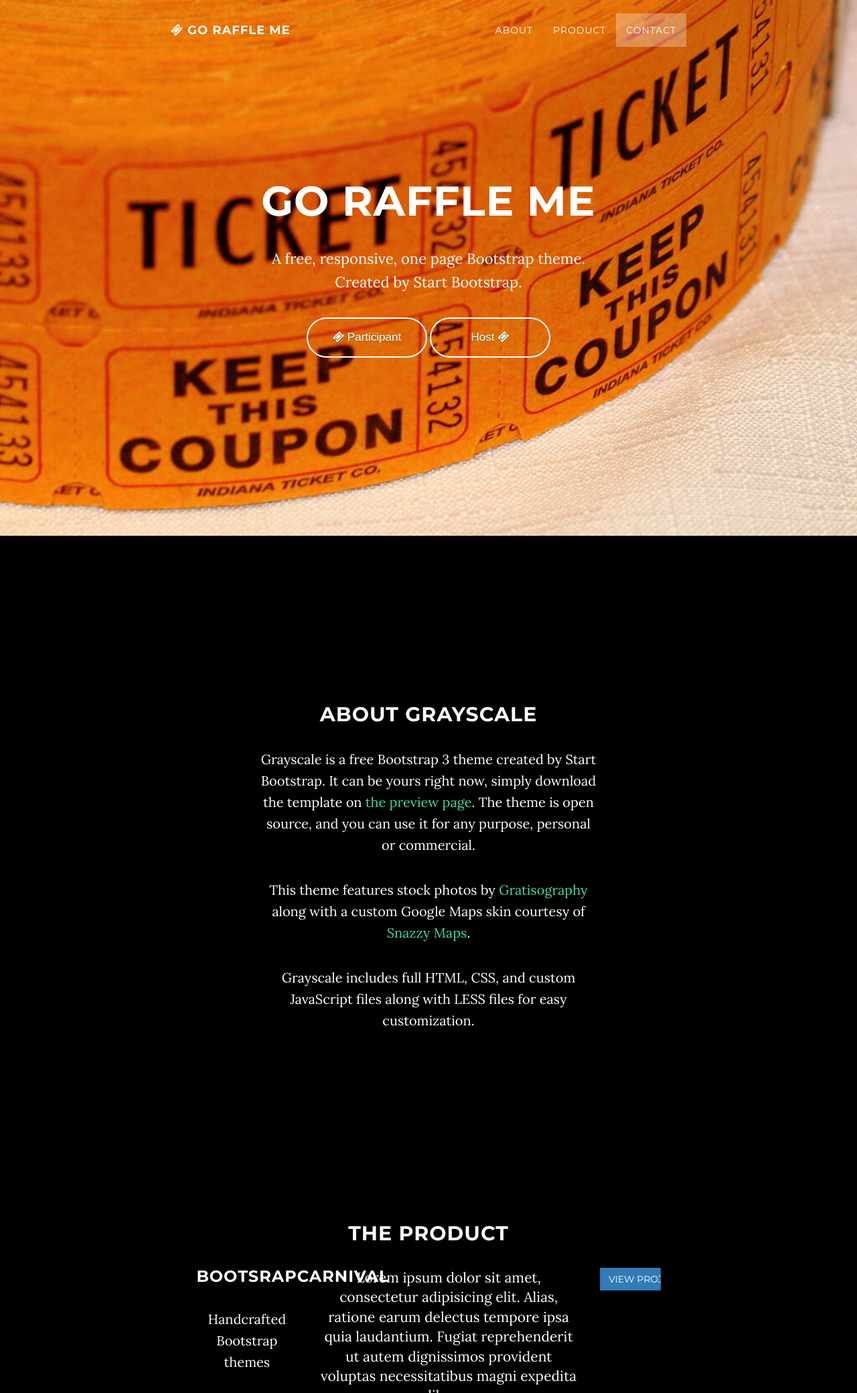
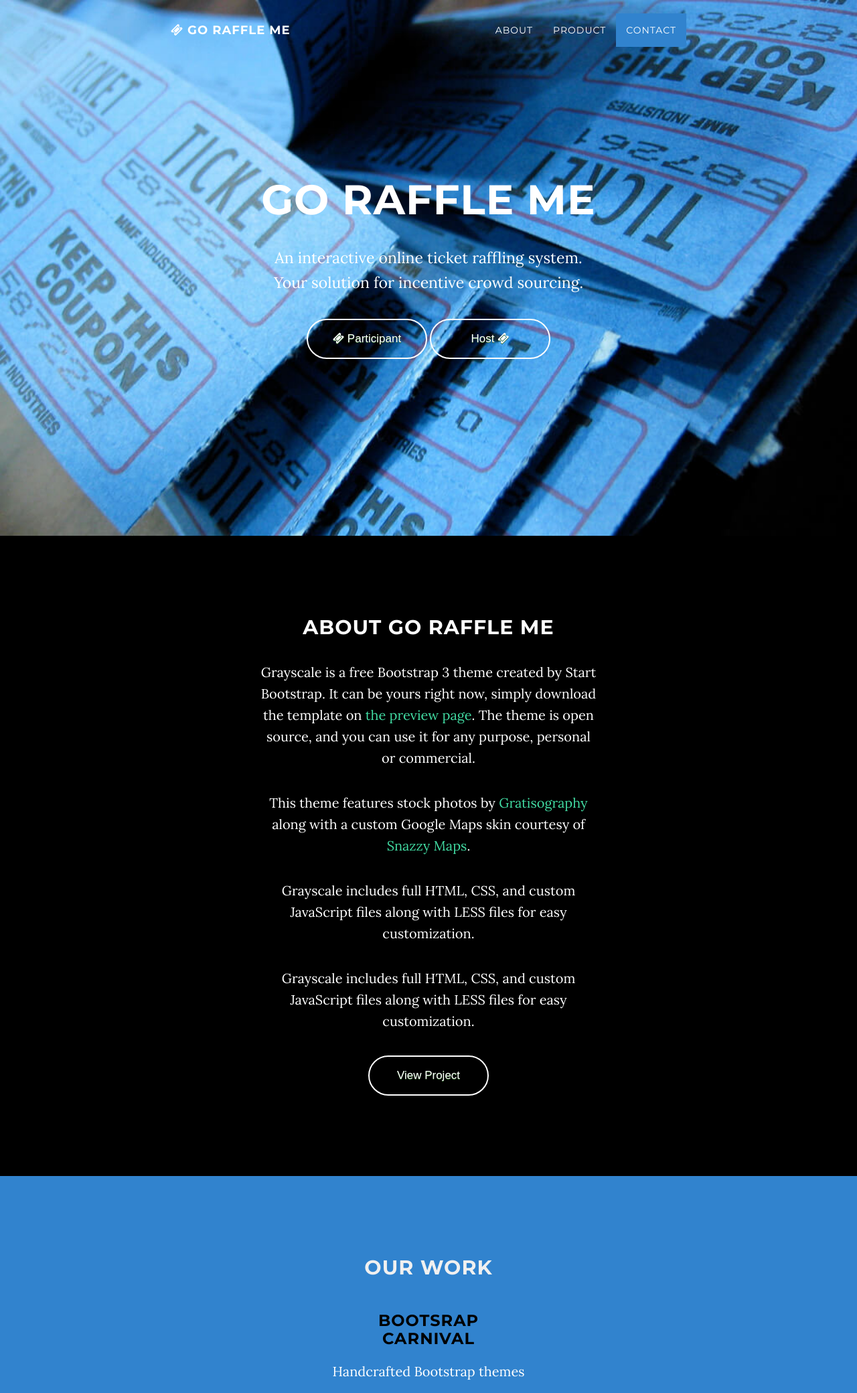
Before and after one commit to 2015-Arizona-Opportunity-Hack/Team13, a PHP site: page /public/index.html in a window 1280 px wide. Shown: the top 2080 px of the page at 67% size. Run offline with PHP 8.4, Linux system fonts and the light colour scheme; some libraries are stand-ins or nearby versions.

Commit message:
Finalizing home page

```diff
--- a/public/css/grayscale.css
+++ b/public/css/grayscale.css
@@ -115,7 +115,7 @@ a:focus {
 }
 
 .navbar-custom .nav li.active a {
-    background-color: rgba(255,255,255,.3);
+    background-color: #3183CE;
 }
 
 .navbar-custom .nav li.active a:hover {
@@ -149,7 +149,7 @@ a:focus {
     padding: 100px 0;
     text-align: center;
     color: #fff;
-    background:  url(../img/raffle-tickets4.jpg) no-repeat bottom center scroll;
+    background:  url(../img/raffle-tickets3.jpg) no-repeat center center scroll;
     background-color: #000;
     -webkit-background-size: cover;
     -moz-background-size: cover;
@@ -177,7 +177,7 @@ a:focus {
     }
 
     .intro .intro-body .intro-text {
-        font-size: 22px;
+        font-size: 23px;
     }
 }
 
@@ -275,7 +275,7 @@ a:focus {
 }
 
 .content-section {
-    padding-top: 100px;
+    padding-top: 50px;
 }
 
 .download-section {
@@ -298,7 +298,8 @@ a:focus {
 
 @media(min-width:767px) {
     .content-section {
-        padding-top: 250px;
+        padding-top: 120px;
+        padding-bottom: 120px;
     }
 
     .download-section {
@@ -399,3 +400,16 @@ body {
 #feedbackForm {
      font-size: 12px;
 }
+
+.black {
+    color:#fff;
+}
+
+.nopad {
+    margin: 0;
+    color: white;
+}
+
+#projects-carousel > div > div.item.active > div > div.row.project-text > div > h3 {
+color: #000;
+}
--- a/public/css/index.css
+++ b/public/css/index.css
@@ -1,4 +1,111 @@
 
+
+
+.isotope-item {
+  z-index: 2;
+}
+
+.isotope-hidden.isotope-item {
+  pointer-events: none;
+  z-index: 1;
+}
+
+.isotope,
+.isotope .isotope-item {
+  /* change duration value to whatever you like */
+  -webkit-transition-duration: 0.8s;
+  -moz-transition-duration: 0.8s;
+  -ms-transition-duration: 0.8s;
+  -o-transition-duration: 0.8s;
+  transition-duration: 0.8s;
+}
+
+.isotope {
+  -webkit-transition-property: height, width;
+  -moz-transition-property: height, width;
+  -ms-transition-property: height, width;
+  -o-transition-property: height, width;
+  transition-property: height, width;
+}
+
+.isotope .isotope-item {
+  -webkit-transition-property: -webkit-transform, opacity;
+  -moz-transition-property: -moz-transform, opacity;
+  -ms-transition-property: -ms-transform, opacity;
+  -o-transition-property: -o-transform, opacity;
+  transition-property: transform, opacity;
+}
+
+/**** disabling Isotope CSS3 transitions ****/
+.isotope.no-transition,
+.isotope.no-transition .isotope-item,
+.isotope .isotope-item.no-transition {
+  -webkit-transition-duration: 0s;
+  -moz-transition-duration: 0s;
+  -ms-transition-duration: 0s;
+  -o-transition-duration: 0s;
+  transition-duration: 0s;
+}
+
+
+#portfolio {
+  background: #3183CE;
+  min-height: 620px;
+}
+#portfolio h1, #portfolio h2, #portfolio h3, #portfolio h4, #portfolio h5, #portfolio h6 {
+  color: #f0f0f0;
+}
+#portfolio .project-text {
+  margin-bottom: 40px;
+}
+#portfolio .project-button-container {
+  margin-top: 8px;
+}
+#portfolio .project-title {
+  padding: 0;
+  margin: 0;
+  text-transform: uppercase;
+  font-size: 18px;
+  letter-spacing: 0.5px;
+  font-weight: 700;
+}
+#portfolio .project-subtitle {
+  color: #a8a8a8;
+  font-style: italic;
+  font-size: 14px;
+}
+#portfolio .project-description .lead {
+  color: #f0f0f0;
+  margin: 0;
+  padding: 0;
+  letter-spacing: 0.5px;
+  font-size: 14px;
+  font-weight: 300;
+  line-height: 1.5;
+}
+#portfolio .section-header {
+  margin-bottom: 50px;
+}
+#portfolio .project-image img {
+  margin: 0 auto;
+  display: block;
+}
+
+.screen {
+  min-height: 650px;
+  background: #fff;
+  margin: 0;
+}
+
+.image-bg .container {
+  position: relative;
+  z-index: 50;
+
+}
+
+#projects-carousel > div > div.item.active > div > div.row.project-image > div > img {
+  max-height: 600px;
+}
 
 /*========================================
 =            DARK BG CAROUSEL            =
--- a/public/index.html
+++ b/public/index.html
@@ -59,10 +59,10 @@
                         <a class="page-scroll" href="#about">About</a>
                     </li>
                     <li>
-                        <a class="page-scroll" href="#product">Product</a>
+                        <a class="page-scroll" href="#portfolio">Product</a>
                     </li>
                     <li>
-                        <a class="page-scroll" href="#contact">Contact</a>
+                        <a class="page-scroll" href="#footers">Contact</a>
                     </li>
                 </ul>
             </div>
@@ -78,7 +78,7 @@
                 <div class="row">
                     <div class="col-md-8 col-md-offset-2">
                         <h1 class="brand-heading">Go Raffle Me</h1>
-                        <p class="intro-text">A free, responsive, one page Bootstrap theme.<br>Created by Start Bootstrap.</p>
+                        <p class="intro-text">An interactive online ticket raffling system.<br>Your solution for incentive crowd sourcing.</p>
                         <a href="#about" class="btn-circle page-scroll">
                             <i class="fa fa-ticket"></i>
                             Participant
@@ -97,21 +97,26 @@
     <section id="about" class="container content-section text-center">
         <div class="row">
             <div class="col-lg-8 col-lg-offset-2">
-                <h2>About Grayscale</h2>
+                <h2 class="black">About Go Raffle Me</h2>
                 <p>Grayscale is a free Bootstrap 3 theme created by Start Bootstrap. It can be yours right now, simply download the template on <a href="http://startbootstrap.com/template-overviews/grayscale/">the preview page</a>. The theme is open source, and you can use it for any purpose, personal or commercial.</p>
                 <p>This theme features stock photos by <a href="http://gratisography.com/">Gratisography</a> along with a custom Google Maps skin courtesy of <a href="http://snazzymaps.com/">Snazzy Maps</a>.</p>
                 <p>Grayscale includes full HTML, CSS, and custom JavaScript files along with LESS files for easy customization.</p>
+                <p>Grayscale includes full HTML, CSS, and custom JavaScript files along with LESS files for easy customization.</p>
             </div>
+
+            <div class="project-button-container col-lg-12 center-block">
+                                <a href="https://github.com/Opportunity-Hack-2015-Arizona/Team13/" target="_blank" class="btn-circle">View Project</a>
+                            </div>
         </div>
     </section>
 
 
-  <!-- Product Section -->
-   <section id="product" class="container content-section text-center">
+<section id="portfolio" class="screen content-section">
+    <div class="container">
         <div class="row">
             <div class="col-md-12">
                 <div class="text-center section-header dark">
-                    <h2>The Product</h2>
+                    <h2>Our Work</h2>
                 </div>
             </div>
         </div>
@@ -128,62 +133,48 @@
                 <div class="item">
                     <div class="project-item">
                         <div class="row project-text">
-                            <div class="col-md-3">
-                                <h3 class="project-title">
-                                    CleanCut Theme
+                            <div class="col-md-12">
+
+                                <h3 class="nopad text-center">
+                                    Bootsrap<br>Carnival
                                 </h3>
 
-                                <p class="project-subtitle">
-                                    A beautiful Bootstrap theme
+                                <br>
+
+                                <p class="nopad text-center">
+                                    Handcrafted Bootstrap themes
                                 </p>
-                            </div>
-
-                            <div class="project-description col-md-7">
-                                <p class="lead">
-                                    Lorem ipsum dolor sit amet, consectetur adipisicing elit. Alias, ratione earum delectus tempore ipsa quia laudantium. Fugiat reprehenderit ut autem dignissimos provident voluptas necessitatibus magni expedita libero.
-                                </p>
-                            </div>
-
-                            <div class="project-button-container col-md-2">
-                                <a href="http://elemental-theme-demo.herokuapp.com/#" class="btn btn-primary btn-block">View Project</a>
                             </div>
                         </div>
 
                         <div class="row project-image">
                             <div class="col-md-12 text-center">
-                                <img src="img/intro-bg.jpg" alt="" class="img-responsive">
+                                <img src="img/test.png" alt="" class="img-responsive">
                             </div>
                         </div>
                     </div>
                 </div>
 
-                <div class="item">
+              <div class="item">
                     <div class="project-item">
                         <div class="row project-text">
-                            <div class="col-md-3">
-                                <h3 class="project-title">
-                                    Engem.me
+                            <div class="col-md-12">
+
+                                <h3 class="nopad text-center">
+                                    Bootsrap<br>Carnival
                                 </h3>
 
-                                <p class="project-subtitle">
-                                    Better LinkedIn Profiles
+                                <br>
+
+                                <p class="nopad text-center">
+                                    Handcrafted Bootstrap themes
                                 </p>
-                            </div>
-
-                            <div class="project-description col-md-7">
-                                <p class="lead">
-                                    Lorem ipsum dolor sit amet, consectetur adipisicing elit. Alias, ratione earum delectus tempore ipsa quia laudantium. Fugiat reprehenderit ut autem dignissimos provident voluptas necessitatibus magni expedita libero.
-                                </p>
-                            </div>
-
-                            <div class="project-button-container col-md-2">
-                                <a href="http://elemental-theme-demo.herokuapp.com/#" class="btn btn-primary btn-block">View Project</a>
                             </div>
                         </div>
 
                         <div class="row project-image">
                             <div class="col-md-12 text-center">
-                                <img src="img/intro-bg.jpg" alt="" class="img-responsive">
+                                <img src="img/test.png" alt="" class="img-responsive">
                             </div>
                         </div>
                     </div>
@@ -192,30 +183,23 @@
                 <div class="item active">
                     <div class="project-item">
                         <div class="row project-text">
-                            <div class="col-md-3">
-                                <h3 class="project-title">
-                                    BootsrapCarnival
+                            <div class="col-md-12">
+
+                                <h3 class="nopad text-center">
+                                    Bootsrap<br>Carnival
                                 </h3>
 
-                                <p class="project-subtitle">
+                                <br>
+
+                                <p class="nopad text-center">
                                     Handcrafted Bootstrap themes
                                 </p>
-                            </div>
-
-                            <div class="project-description col-md-7">
-                                <p class="lead">
-                                    Lorem ipsum dolor sit amet, consectetur adipisicing elit. Alias, ratione earum delectus tempore ipsa quia laudantium. Fugiat reprehenderit ut autem dignissimos provident voluptas necessitatibus magni expedita libero.
-                                </p>
-                            </div>
-
-                            <div class="project-button-container col-md-2">
-                                <a href="http://elemental-theme-demo.herokuapp.com/#" class="btn btn-primary btn-block">View Project</a>
                             </div>
                         </div>
 
                         <div class="row project-image">
                             <div class="col-md-12 text-center">
-                                <img src="img/intro-bg.jpg" alt="" class="img-responsive">
+                                <img src="img/test.png" alt="" class="img-responsive">
                             </div>
                         </div>
                     </div>
@@ -230,7 +214,12 @@
                 <i class="fa fa-chevron-right"></i>
             </a>
         </div>
+
+
+    </div>
 </section>
+
+
 
     <!-- Contact Section -->
     <section id="contact" class="container content-section text-center">
@@ -238,7 +227,7 @@
         <div class="container">
       <div id="contact_form" class="row">
         <div class="col-md-8 col-md-offset-2">
-          <h2>Contact Us</h2>
+          <h2 class="black">Contact Us</h2>
           <form role="form" id="feedbackForm" data-toggle="validator" data-disable="false">
             <div class="form-group">
               <label class="control-label" for="name">Name *</label>
@@ -295,14 +284,17 @@
           </form>
         </div><!--/span-->
       </div><!--/row-->
-      <hr>
+
+
     </div><!--/.container-->
         </div>
     </section>
 
     <!-- Footer -->
     <footer>
-        <div class="container text-center">
+
+        <div id="footers" class="container text-center">
+            <hr>
             <p>Copyright &copy; Go Raffle Me 2015</p>
         </div>
     </footer>
```
Also changed, not shown: public/img/raffle-tickets6.jpg (added), public/img/test.png (added).
